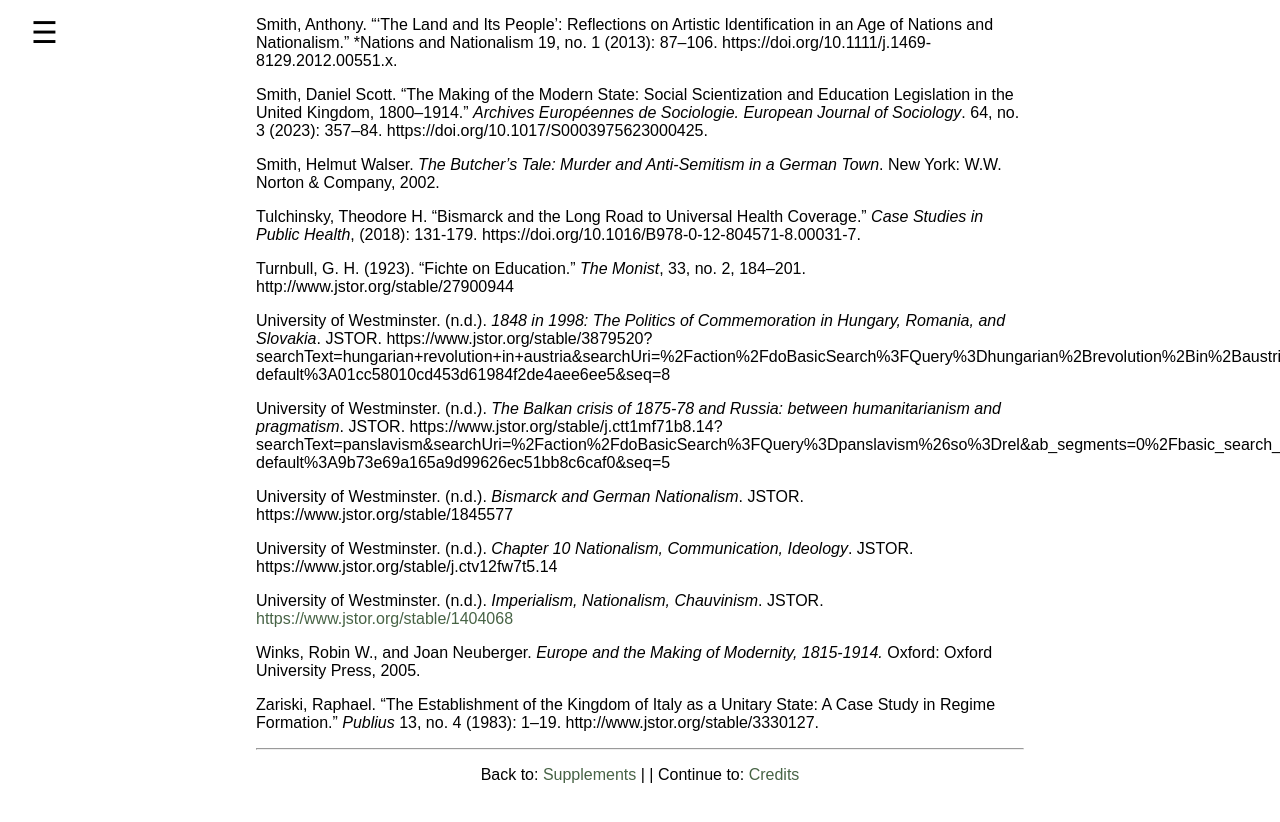
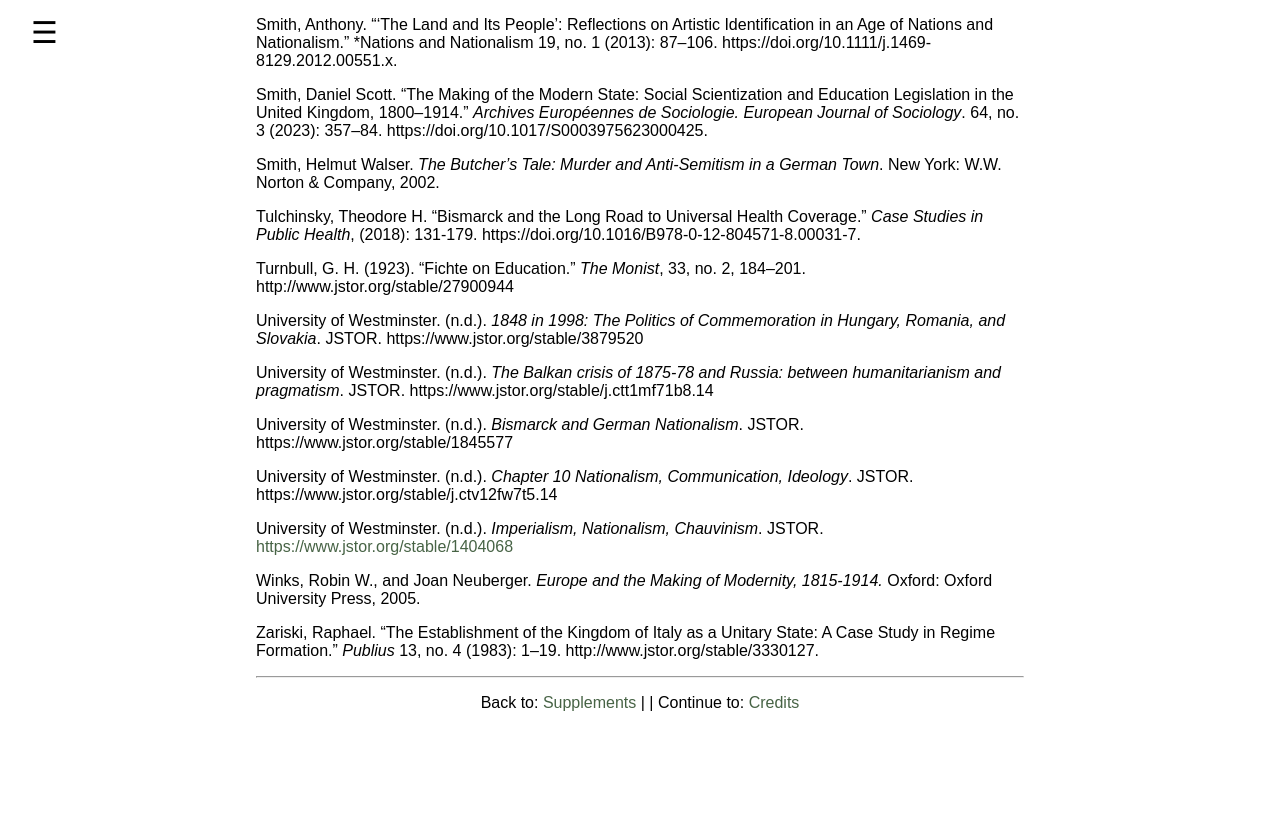
Before and after one commit to meagan10/PAN-MEAGAN-HIST-3205, a Jekyll site: the page built from 005_bibliography.md, in a window 1280 px wide and 900 px high, scrolled down 1459 px. Shown: the top 822 px of the window. Built offline with Jekyll 4.4.1, drawn with Linux system fonts in a browser that asks for light colours; some of the changed lines change nothing that is shown.

Commit message:
Update 005_bibliography.md

```diff
--- a/005_bibliography.md
+++ b/005_bibliography.md
@@ -67,9 +67,9 @@ Tulchinsky, Theodore H. “Bismarck and the Long Road to Universal Health Covera
 
 Turnbull, G. H. (1923). “Fichte on Education.” *The Monist*, 33, no. 2, 184–201. http://www.jstor.org/stable/27900944
 
-University of Westminster. (n.d.). *1848 in 1998: The Politics of Commemoration in Hungary, Romania, and Slovakia*. JSTOR. https://www.jstor.org/stable/3879520?searchText=hungarian+revolution+in+austria&searchUri=%2Faction%2FdoBasicSearch%3FQuery%3Dhungarian%2Brevolution%2Bin%2Baustria%26so%3Drel&ab_segments=0%2Fbasic_search_gsv2%2Fcontrol&refreqid=fastly-default%3A01cc58010cd453d61984f2de4aee6ee5&seq=8
+University of Westminster. (n.d.). *1848 in 1998: The Politics of Commemoration in Hungary, Romania, and Slovakia*. JSTOR. https://www.jstor.org/stable/3879520
 
-University of Westminster. (n.d.). *The Balkan crisis of 1875-78 and Russia: between humanitarianism and pragmatism*. JSTOR. https://www.jstor.org/stable/j.ctt1mf71b8.14?searchText=panslavism&searchUri=%2Faction%2FdoBasicSearch%3FQuery%3Dpanslavism%26so%3Drel&ab_segments=0%2Fbasic_search_gsv2%2Fcontrol&refreqid=fastly-default%3A9b73e69a165a9d99626ec51bb8c6caf0&seq=5
+University of Westminster. (n.d.). *The Balkan crisis of 1875-78 and Russia: between humanitarianism and pragmatism*. JSTOR. https://www.jstor.org/stable/j.ctt1mf71b8.14
 
 University of Westminster. (n.d.). *Bismarck and German Nationalism*. JSTOR. https://www.jstor.org/stable/1845577
 
```
